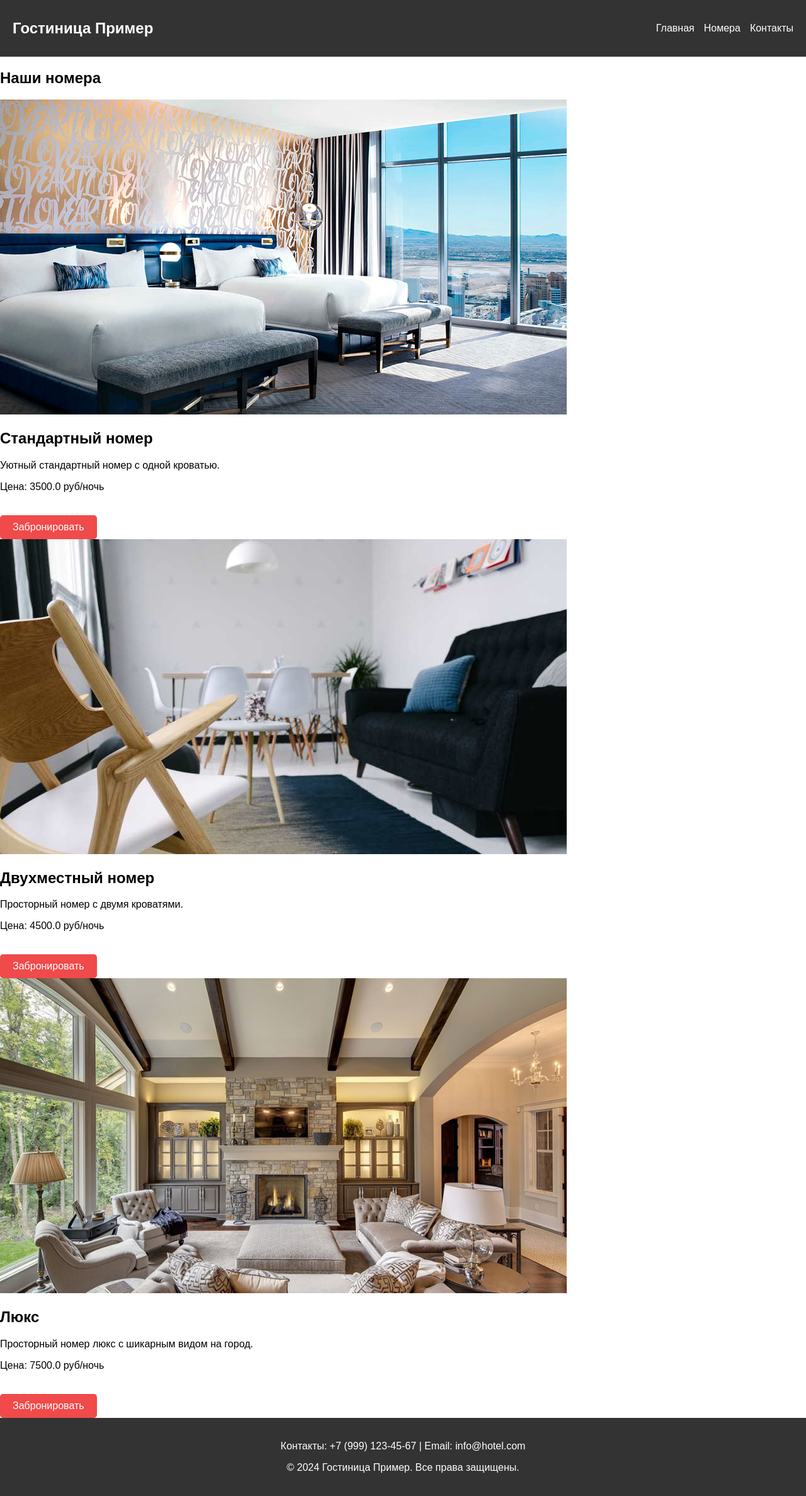
After one commit to ParkourJohnson/KiraPR3, a Flask app: page /templates/rooms.html in a window 1280 px wide. The commit adds this page. Shown: the whole page at 63% size. Run offline with Flask 3, Linux system fonts and the light colour scheme.

Commit message:
rooms with db

```diff
--- a/app.py
+++ b/app.py
@@ -25,7 +25,7 @@ def index():
     return render_template('index.html')
 
 # Маршрут для страницы с номерами
-@app.route('/rooms')
+@app.route('/templates/rooms.html')
 def rooms():
     rooms_list = Room.query.all()  # Получаем все номера из базы данных
     return render_template('rooms.html', rooms=rooms_list)
--- /dev/null
+++ b/templates/rooms.html
@@ -0,0 +1,41 @@
+<!DOCTYPE html>
+<html lang="ru">
+<head>
+    <meta charset="UTF-8">
+    <meta name="viewport" content="width=device-width, initial-scale=1.0">
+    <title>Список номеров</title>
+    <link rel="stylesheet" href="/static/styles.css">
+</head>
+<body>
+    <header>
+        <div class="logo">Гостиница Пример</div>
+        <nav>
+            <ul>
+                <li><a href="/">Главная</a></li>
+                <li><a href="/rooms">Номера</a></li>
+                <li><a href="#contact">Контакты</a></li>
+            </ul>
+        </nav>
+    </header>
+
+    <section class="room-list">
+        <h1>Наши номера</h1>
+        <div class="rooms-container">
+            {% for room in rooms %}
+            <div class="room">
+                <img src="{{ url_for('static', filename=room.image) }}" alt="{{ room.room_name }}">
+                <h2>{{ room.room_name }}</h2>
+                <p>{{ room.description }}</p>
+                <p>Цена: {{ room.price }} руб/ночь</p>
+                <a href="#" class="btn">Забронировать</a>
+            </div>
+            {% endfor %}
+        </div>
+    </section>
+
+    <footer>
+        <p>Контакты: +7 (999) 123-45-67 | Email: info@hotel.com</p>
+        <p>&copy; 2024 Гостиница Пример. Все права защищены.</p>
+    </footer>
+</body>
+</html>
--- /dev/null
+++ b/z.py
@@ -0,0 +1,6 @@
+from app import Room, db, app
+
+with app.app_context():
+    rooms = Room.query.all()
+    for room in rooms:
+        print(f"{room.id}: {room.room_name} - {room.price} руб.")
```
Also changed, not shown: p.py (added, +14 -0 lines), templates/index.html (+5 -5 lines), instance/hotel.db, static/images/hotel.jpg (renamed from static/hotel.jpg), static/images/int1.jpg (renamed from static/int1.jpg), static/images/int2.jpg (renamed from static/int2.jpg), static/images/logo.jpg (renamed from static/logo.jpg), static/images/room1.jpg (added), static/images/room2.jpg (added), static/images/room3.jpg (added).
